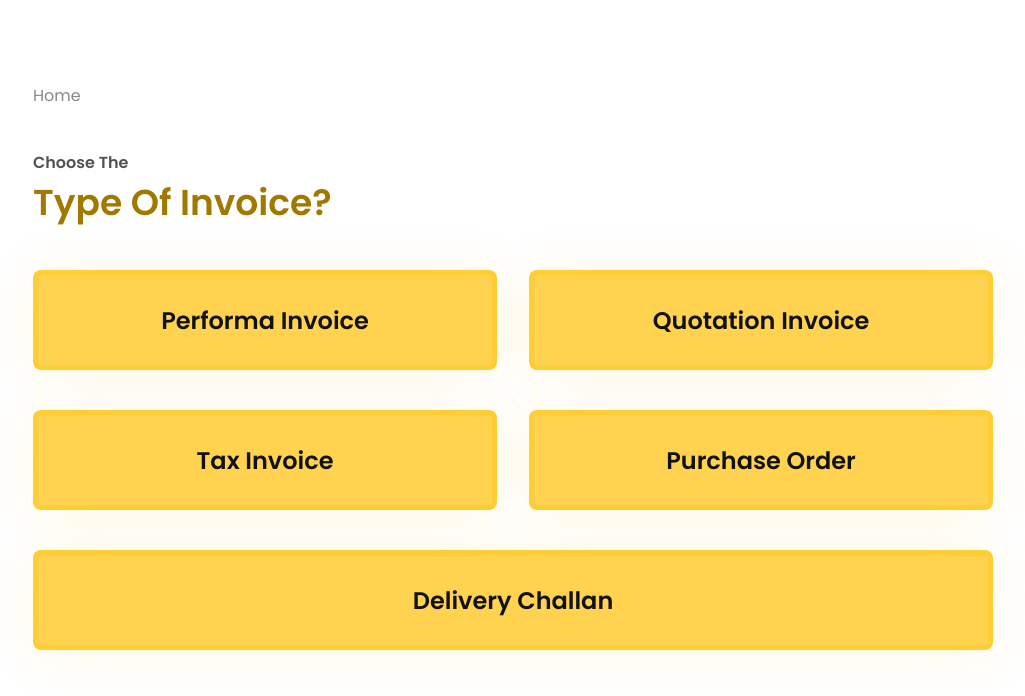
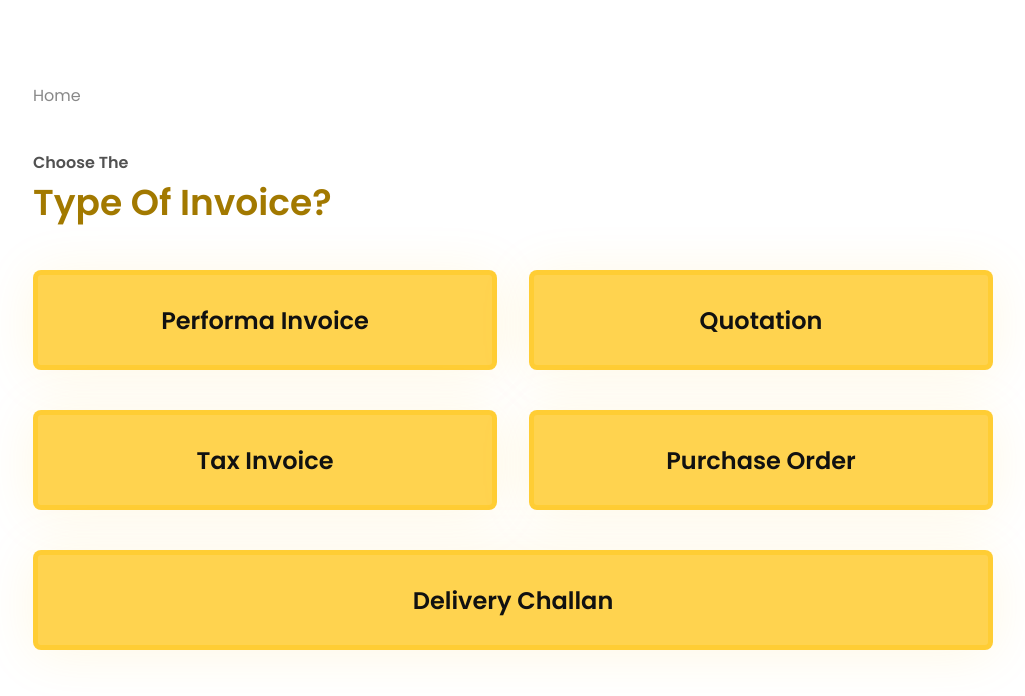
Before and after one commit to Santosh-7124/Koios-Invoice, a React (Vite) app: page / in a window 1280 px wide. Shown: the top 696 px of the page, without its empty margins (127-1152 px from the left). Built offline with nearby package versions, Linux system fonts and the light colour scheme.

Commit message:
Quatation Invoive Update

```diff
--- a/src/components/Home.jsx
+++ b/src/components/Home.jsx
@@ -29,7 +29,7 @@ function Home() {
                 <p>Performa Invoice</p>
               </Link>
               <Link to="/QuotationInvoice" className="homeOption">
-                <p>Quotation Invoice</p>
+                <p>Quotation</p>
               </Link>
             </div>
             <div className="homeContainer">
--- a/src/components/QuotationInvoice.jsx
+++ b/src/components/QuotationInvoice.jsx
@@ -14,7 +14,7 @@ function QuotationInvoice() {
         </script>
         {/* Add new favicon */}
         <link rel="icon" type="image/svg+xml" href="/react.svg" />
-        <title>Quotation Invoice</title>
+        <title>Quotation</title>
       </Helmet>
       <div className="twoOptionPage">
         <div
--- a/src/components/QuotationInvoiceKES.jsx
+++ b/src/components/QuotationInvoiceKES.jsx
@@ -135,18 +135,18 @@ function QuotationInvoiceKES() {
         </script>
         {/* Add new favicon */}
         <link rel="icon" type="image/png" href="/KESLogo.png" />
-        <title>KES Quotation Invoice</title>
+        <title>KES Quotation</title>
       </Helmet>
       <div>
         <div className="heading">
           <div className="breadcrumb">
             <Link to="/">Home</Link>
             <span>{">"}</span>
-            <Link to="/QuotationInvoice">Quotation Invoice</Link>
+            <Link to="/QuotationInvoice">Quotation</Link>
             <span>{">"}</span>
             <p>Koios Engineering Service</p>
           </div>
-          <p>Quotation Invoice</p>
+          <p>Quotation</p>
         </div>
         <form id="PurchaseKES" name="PurchaseKES" onSubmit={handleSubmit}>
           <div className="formContainer">
--- a/src/components/QuotationInvoiceTKS.jsx
+++ b/src/components/QuotationInvoiceTKS.jsx
@@ -222,14 +222,14 @@ function QuotationInvoiceTKS() {
         </script>
         {/* Add new favicon */}
         <link rel="icon" type="image/png" href="/TKSLogo.png" />
-        <title>TKS Quotation Invoice</title>
+        <title>TKS Quotation</title>
       </Helmet>
       <div>
         <div className="heading">
           <div className="breadcrumb">
             <Link to="/">Home</Link>
             <span>{">"}</span>
-            <Link to="/QuotationInvoice">Quotation Invoice</Link>
+            <Link to="/QuotationInvoice">Quotation</Link>
             <span>{">"}</span>
             <p>The Koios Studio</p>
           </div>
```
